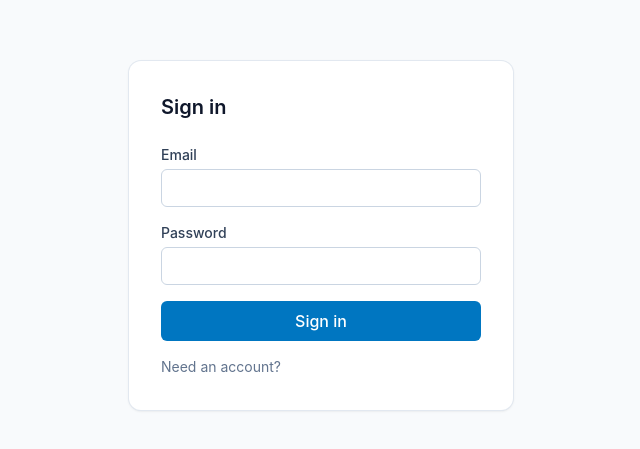
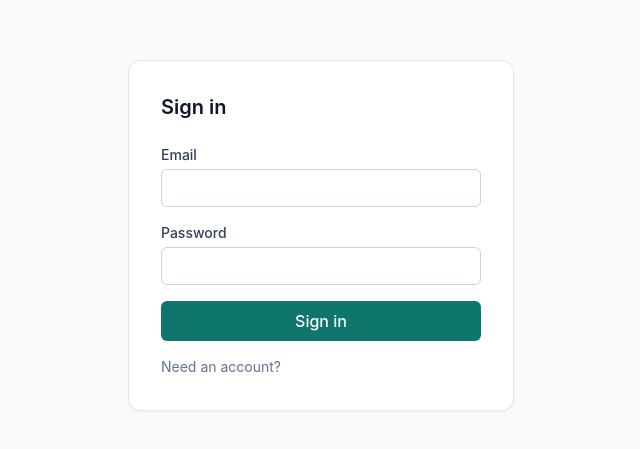
Before and after one commit to Josh1185/SeniorProject, a React (Vite) app in the folder client/: page /login in a window 1280 px wide. Shown: the part 165-614 px from the top of the page, without its empty margins (319-959 px from the left). Built offline with nearby package versions, Linux system fonts and the light colour scheme; no server answers.

Commit message:
feat: select app colors

```diff
--- a/client/src/index.css
+++ b/client/src/index.css
@@ -1,8 +1,11 @@
 @import 'tailwindcss';
 
 @theme {
-  --color-brand-500: oklch(0.62 0.16 240);
-  --color-brand-600: oklch(0.54 0.16 240);
+  --color-brand-50:  oklch(0.984 0.014 180.7); /* #F0FDFA */
+  --color-brand-100: oklch(0.953 0.050 180.8); /* #CCFBF1 */
+  --color-brand-500: oklch(0.704 0.123 182.5); /* #14B8A6 */
+  --color-brand-600: oklch(0.511 0.086 186.4); /* #0F766E */
+  --color-brand-700: oklch(0.437 0.071 188.2); /* #115E59 */
 }
 
 html,
```
